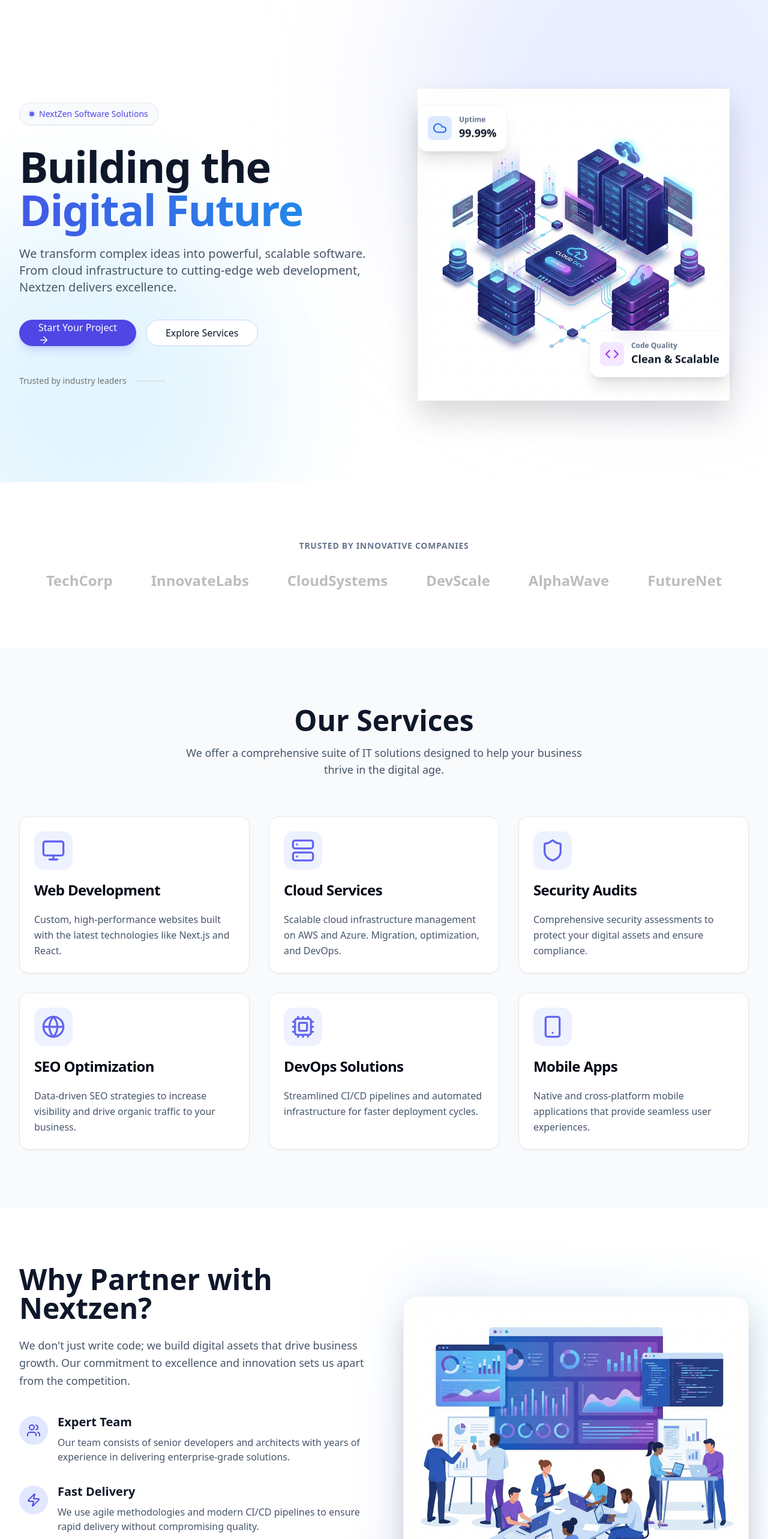
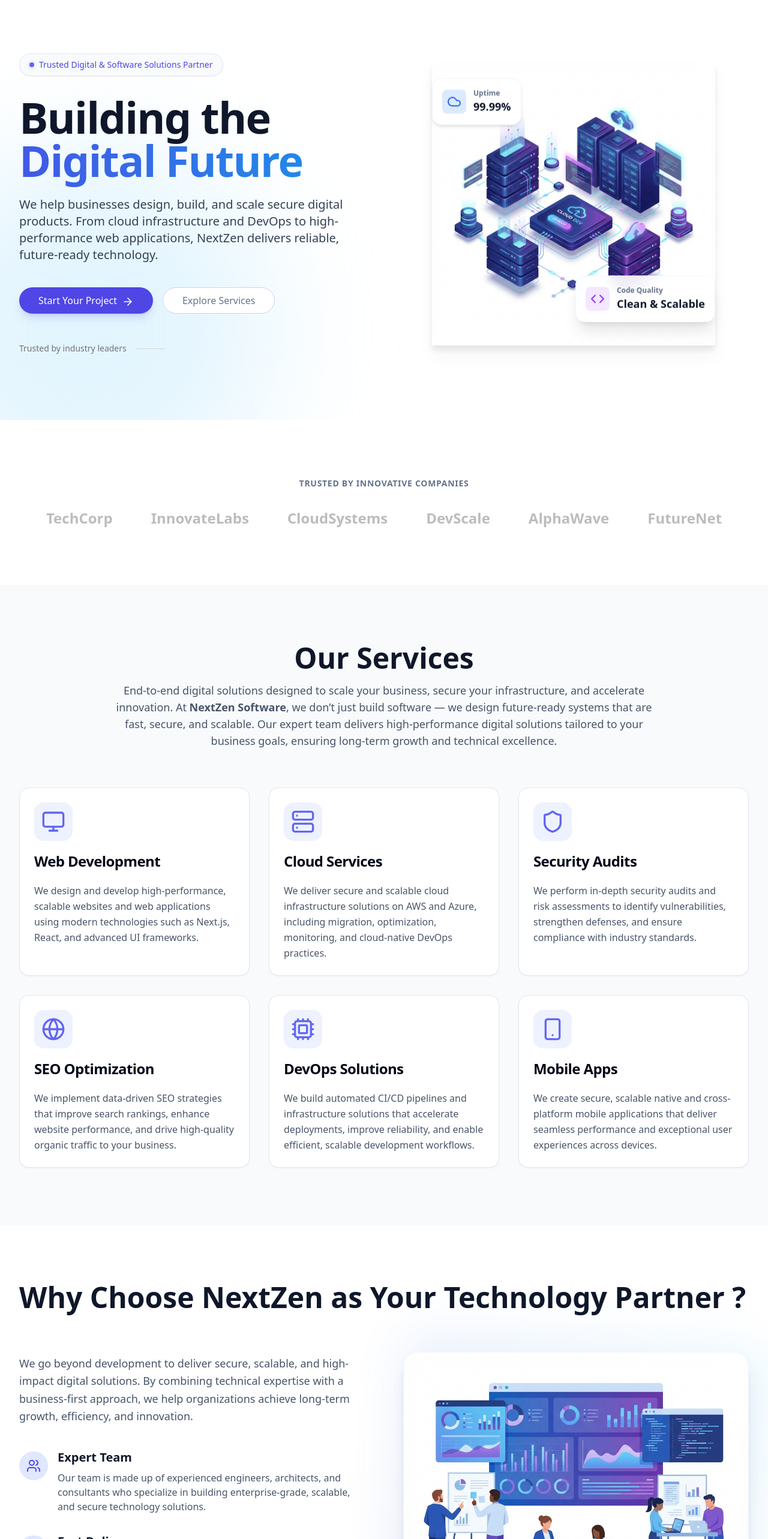
Before and after one commit to NextZenSoftware/NextZen, a Next.js app: page / in a window 1280 px wide. Shown: the part 100-2666 px from the top of the page at 60% size. Built offline with nearby package versions, Linux system fonts and the light colour scheme.

Commit message:
fix minor issue and content

```diff
--- a/app/cloud-solutions/page.tsx
+++ b/app/cloud-solutions/page.tsx
@@ -30,7 +30,7 @@ export default function CloudSolutionsPage() {
                     <Button size="lg" className="bg-cyan-500 hover:bg-cyan-600 text-white border-0" asChild>
                         <Link href="/contact">Get a Consultation</Link>
                     </Button>
-                    <Button size="lg" variant="outline" className="border-slate-700 text-white hover:bg-slate-800 hover:text-white" asChild>
+                    <Button size="lg" variant="outline" className="border-slate-700 text-gray-600 hover:bg-slate-800 hover:text-white" asChild>
                         <Link href="#features">Learn More</Link>
                     </Button>
                 </div>
--- a/app/contact/page.tsx
+++ b/app/contact/page.tsx
@@ -22,9 +22,9 @@ export default function ContactPage() {
       </Section>
 
       <Section>
-        <div className="grid grid-cols-1 lg:grid-cols-2 gap-12 items-start">
+        <div className="grid grid-cols-1 lg:grid-cols-2 gap-12 items-start text-gray-700">
           <div>
-            <h2 className="text-2xl font-bold mb-8">Contact Information</h2>
+            <h2 className="text-2xl font-bold mb-8 text-gray-600">Contact Information</h2>
             <div className="space-y-8">
               <div className="flex items-start gap-4">
                 <div className="p-3 bg-primary-50 rounded-lg text-primary-600">
--- a/components/contact/ContactForm.tsx
+++ b/components/contact/ContactForm.tsx
@@ -34,7 +34,7 @@ export function ContactForm() {
             </div>
             <div className="space-y-2">
               <label htmlFor="email" className="text-sm font-medium">Email</label>
-              <Input id="email" type="email" required placeholder="john@example.com" />
+              <Input id="email" type="email" required placeholder="john@nextzen.com" />
             </div>
           </div>
           <div className="space-y-2">
--- a/components/home/Hero.tsx
+++ b/components/home/Hero.tsx
@@ -8,9 +8,10 @@ import Image from "next/image"
 
 export function Hero() {
   return (
-    <section className="relative overflow-hidden bg-white pt-20 pb-16 md:pt-32 md:pb-24 lg:min-h-screen lg:flex lg:items-center">
+    <section className="relative overflow-hidden bg-white  min-h-[calc(100vh-80px)]
+    lg:flex lg:items-center">
+      {/* pt-20 pb-16 md:pt-32 md:pb-24 lg:min-h-screen  */}
       {/* Background Gradient Blob */}
-      <div className="absolute top-0 right-0 -translate-y-1/4 translate-x-1/4 w-[800px] h-[800px] bg-primary-200/40 blur-[120px] rounded-full pointer-events-none" />
       <div className="absolute bottom-0 left-0 translate-y-1/4 -translate-x-1/4 w-[600px] h-[600px] bg-secondary-200/40 blur-[100px] rounded-full pointer-events-none" />
 
       <div className="container-custom relative z-10 grid lg:grid-cols-2 gap-12 items-center">
@@ -25,7 +26,7 @@ export function Hero() {
               <span className="animate-ping absolute inline-flex h-full w-full rounded-full bg-primary-400 opacity-75"></span>
               <span className="relative inline-flex rounded-full h-2 w-2 bg-primary-500"></span>
             </span>
-            NextZen Software Solutions
+            Trusted Digital & Software Solutions Partner
           </motion.div>
 
           <motion.h1
@@ -44,9 +45,11 @@ export function Hero() {
             initial={{ opacity: 0, y: 20 }}
             animate={{ opacity: 1, y: 0 }}
             transition={{ duration: 0.5, delay: 0.2 }}
-            className="text-lg md:text-xl text-slate-600 mb-10 max-w-2xl leading-relaxed"
+            className="text-lg md:text-xl text-slate-700 mb-10 max-w-2xl leading-relaxed"
           >
-            We transform complex ideas into powerful, scalable software. From cloud infrastructure to cutting-edge web development, Nextzen delivers excellence.
+            We help businesses design, build, and scale secure digital products.
+From cloud infrastructure and DevOps to high-performance web applications,
+NextZen delivers reliable, future-ready technology.
           </motion.p>
 
           <motion.div
@@ -55,12 +58,13 @@ export function Hero() {
             transition={{ duration: 0.5, delay: 0.3 }}
             className="flex flex-col sm:flex-row items-center gap-4"
           >
-            <Button size="lg" rounded="full" className="flex gap-1 w-full sm:w-auto text-base gap-2 shadow-lg shadow-primary-500/20 hover:scale-105 transition-transform" asChild>
-              <Link href="/contact">
-                Start Your Project <ArrowRight size={18} />
+            <Button size="lg" rounded="full" className="flex w-full sm:w-auto text-base gap-2 shadow-lg shadow-primary-500/20 hover:scale-105 transition-transform" asChild>
+              <Link className="flex flex-row" href="/contact">
+                Start Your Project
+                <ArrowRight className="mt-1 ml-2 w-5 h-5" size={18} />
               </Link>
             </Button>
-            <Button size="lg" variant="outline" rounded="full" className="w-full sm:w-auto text-base hover:bg-slate-100" asChild>
+            <Button size="lg" variant="outline" rounded="full" className="w-full sm:w-auto text-slate-500 hover:bg-slate-100" asChild>
               <Link href="/services">Explore Services</Link>
             </Button>
           </motion.div>
@@ -80,7 +84,7 @@ export function Hero() {
           initial={{ opacity: 0, scale: 0.8 }}
           animate={{ opacity: 1, scale: 1 }}
           transition={{ duration: 0.8, delay: 0.2 }}
-          className="relative lg:h-[600px] flex items-center justify-center p-8"
+          className="relative lg:h-[600px] flex items-center justify-center p-14"
         >
            <div className="relative w-full aspect-square max-w-[600px]">
               {/* Main Illustration */}
@@ -88,7 +92,7 @@ export function Hero() {
                 src="/images/hero-illustration.png"
                 alt="Cloud Computing Illustration"
                 fill
-                className="object-contain drop-shadow-2xl"
+                className="object-contain drop-shadow-xl"
                 priority
               />
 
@@ -96,7 +100,7 @@ export function Hero() {
               <motion.div
                 animate={{ y: [0, -15, 0] }}
                 transition={{ duration: 4, repeat: Infinity, ease: "easeInOut" }}
-                className="absolute -top-4 -left-4 md:top-10 md:left-0 bg-white/90 backdrop-blur p-4 rounded-2xl shadow-xl border border-slate-100 flex items-center gap-3 z-20"
+                className="absolute -top-4 -left-4 md:top-10 md:left-0 bg-white/90 backdrop-blur p-4 rounded-2xl shadow-md border border-slate-100 flex items-center gap-3 z-20"
               >
                  <div className="p-2 bg-blue-100 rounded-lg text-blue-600">
                     <Cloud size={24} />
--- a/components/home/ServicesSection.tsx
+++ b/components/home/ServicesSection.tsx
@@ -8,32 +8,32 @@ import { motion } from "framer-motion"
 const services = [
   {
     title: "Web Development",
-    description: "Custom, high-performance websites built with the latest technologies like Next.js and React.",
+    description: "We design and develop high-performance, scalable websites and web applications using modern technologies such as Next.js, React, and advanced UI frameworks.",
     icon: <Monitor className="w-10 h-10 text-primary-500" />,
   },
   {
     title: "Cloud Services",
-    description: "Scalable cloud infrastructure management on AWS and Azure. Migration, optimization, and DevOps.",
+    description: "We deliver secure and scalable cloud infrastructure solutions on AWS and Azure, including migration, optimization, monitoring, and cloud-native DevOps practices.",
     icon: <Server className="w-10 h-10 text-primary-500" />,
   },
   {
     title: "Security Audits",
-    description: "Comprehensive security assessments to protect your digital assets and ensure compliance.",
+    description: "We perform in-depth security audits and risk assessments to identify vulnerabilities, strengthen defenses, and ensure compliance with industry standards.",
     icon: <Shield className="w-10 h-10 text-primary-500" />,
   },
   {
     title: "SEO Optimization",
-    description: "Data-driven SEO strategies to increase visibility and drive organic traffic to your business.",
+    description: "We implement data-driven SEO strategies that improve search rankings, enhance website performance, and drive high-quality organic traffic to your business.",
     icon: <Globe className="w-10 h-10 text-primary-500" />,
   },
   {
     title: "DevOps Solutions",
-    description: "Streamlined CI/CD pipelines and automated infrastructure for faster deployment cycles.",
+    description: "We build automated CI/CD pipelines and infrastructure solutions that accelerate deployments, improve reliability, and enable efficient, scalable development workflows.",
     icon: <Cpu className="w-10 h-10 text-primary-500" />,
   },
   {
     title: "Mobile Apps",
-    description: "Native and cross-platform mobile applications that provide seamless user experiences.",
+    description: "We create secure, scalable native and cross-platform mobile applications that deliver seamless performance and exceptional user experiences across devices.",
     icon: <Smartphone className="w-10 h-10 text-primary-500" />,
   },
 ]
@@ -55,9 +55,12 @@ export function ServicesSection() {
           whileInView={{ opacity: 1, y: 0 }}
           viewport={{ once: true }}
           transition={{ delay: 0.1 }}
-          className="text-lg text-slate-600 max-w-2xl mx-auto"
+          className="text-lg text-slate-600 max-w-4xl mx-auto"
         >
-          We offer a comprehensive suite of IT solutions designed to help your business thrive in the digital age.
+          End-to-end digital solutions designed to scale your business, secure your infrastructure, and accelerate innovation.
+          At <strong>NextZen Software</strong>, we don’t just build software —
+we design future-ready systems that are fast, secure, and scalable.
+Our expert team delivers high-performance digital solutions tailored to your business goals, ensuring long-term growth and technical excellence.
         </motion.p>
       </div>
 
@@ -69,18 +72,18 @@ export function ServicesSection() {
             whileInView={{ opacity: 1, y: 0 }}
             transition={{ duration: 0.4, delay: index * 0.1 }}
             viewport={{ once: true }}
-            whileHover={{ y: -8 }}
+            // whileHover={{ y: -8 }}
           >
-            <Card className="h-full hover:shadow-xl transition-all duration-300 border-slate-200 bg-white group">
+            <Card className="h-full hover:shadow-md transition-all duration-300 border-slate-200 bg-white ">
               <CardHeader>
-                <div className="mb-4 bg-primary-50 w-16 h-16 rounded-2xl flex items-center justify-center group-hover:bg-primary-500 group-hover:text-white transition-colors duration-300">
-                  <div className="group-hover:text-white text-primary-500 transition-colors duration-300">
+                <div className="mb-4 bg-primary-50 w-16 h-16 rounded-2xl flex items-center justify-center  transition-colors duration-300">
+                  <div className=" text-primary-500 transition-colors duration-200">
                     {/* The icon itself doesn't need to change props if handled by parent color, but lucide icons use currentColor */}
                     {/* We need to clone element to change color or rely on text color class */}
                     <div className="current-color">{service.icon}</div>
                   </div>
                 </div>
-                <CardTitle className="group-hover:text-primary-600 transition-colors">{service.title}</CardTitle>
+                <CardTitle className="hover:text-primary-500 transition-colors">{service.title}</CardTitle>
               </CardHeader>
               <CardContent>
                 <CardDescription className="text-base text-slate-600 leading-relaxed">
--- a/components/home/WhyChooseUs.tsx
+++ b/components/home/WhyChooseUs.tsx
@@ -8,22 +8,22 @@ import { motion } from "framer-motion"
 const features = [
   {
     title: "Expert Team",
-    description: "Our team consists of senior developers and architects with years of experience in delivering enterprise-grade solutions.",
+    description: "Our team is made up of experienced engineers, architects, and consultants who specialize in building enterprise-grade, scalable, and secure technology solutions.",
     icon: <Users className="w-6 h-6 text-primary-600" />,
   },
   {
     title: "Fast Delivery",
-    description: "We use agile methodologies and modern CI/CD pipelines to ensure rapid delivery without compromising quality.",
+    description: "We follow agile development practices and automated CI/CD pipelines to deliver projects faster, maintain quality, and adapt quickly to changing business requirements.",
     icon: <Zap className="w-6 h-6 text-primary-600" />,
   },
   {
     title: "Proven Track Record",
-    description: "We have successfully delivered over 100+ projects for clients ranging from startups to Fortune 500 companies.",
+    description: "We have successfully delivered hundreds of projects for startups, growing businesses, and enterprise clients across multiple industries and technologies.",
     icon: <Trophy className="w-6 h-6 text-primary-600" />,
   },
   {
     title: "24/7 Support",
-    description: "Our dedicated support team is always available to handle any issues and ensure your systems run smoothly.",
+    description: "Our dedicated support team provides continuous monitoring and reliable assistance to ensure your systems remain stable, secure, and fully operational around the clock.",
     icon: <CheckCircle2 className="w-6 h-6 text-primary-600" />,
   },
 ]
@@ -38,11 +38,13 @@ export function WhyChooseUs() {
            viewport={{ once: true }}
            transition={{ duration: 0.6 }}
         >
-          <h2 className="text-3xl md:text-5xl font-bold text-slate-900 mb-6">
-            Why Partner with Nextzen?
+          <h2 className="text-center text-3xl md:text-5xl font-bold text-slate-900 mb-6 max-w-4xl mx-auto lg:text-nowrap lg:pb-12">
+            Why Choose NextZen as Your Technology Partner  ?
           </h2>
           <p className="text-lg text-slate-600 mb-10 leading-relaxed">
-            We don't just write code; we build digital assets that drive business growth. Our commitment to excellence and innovation sets us apart from the competition.
+            We go beyond development to deliver secure, scalable, and high-impact digital solutions.
+By combining technical expertise with a business-first approach, we help organizations
+achieve long-term growth, efficiency, and innovation.
           </p>
 
           <div className="space-y-8">
@@ -72,7 +74,7 @@ export function WhyChooseUs() {
            className="relative"
         >
           <div className="absolute inset-0 bg-gradient-to-tr from-primary-600 to-secondary-500 rounded-3xl transform rotate-3 scale-105 opacity-10 blur-2xl"></div>
-          <div className="relative rounded-3xl overflow-hidden shadow-2xl bg-white border border-slate-100">
+          <div className="relative rounded-3xl overflow-hidden shadow-xl bg-white border border-slate-100">
              <Image
                 src="/images/team-illustration.png"
                 alt="Nextzen Team Collaboration"
```
Also changed, not shown: components/home/CTASection.tsx (+6 -5 lines), components/layout/Navbar.tsx (+8 -8 lines).
